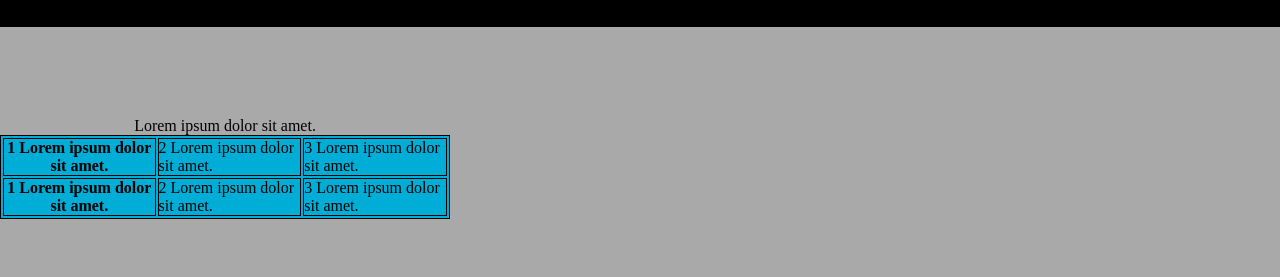
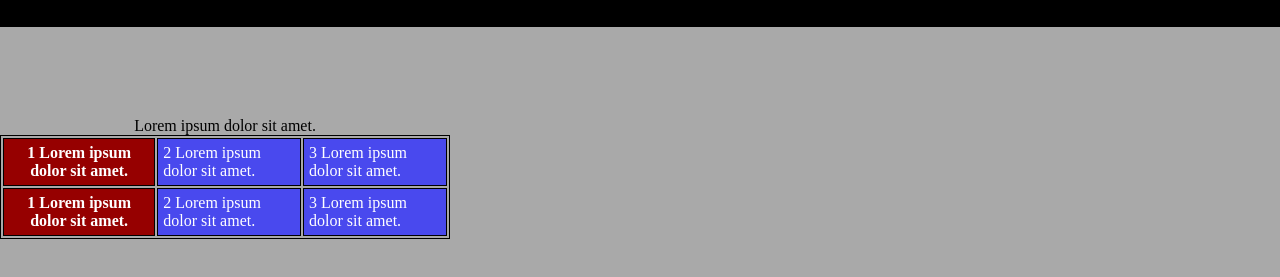
Before and after one commit to sloyan07/Git, a plain HTML site: page index.html in a window 1280 px wide. Shown: the part 53-330 px from the top of the page. Drawn offline with Linux system fonts and the light colour scheme.

Commit message:
style,scss

```diff
--- a/#source/scss/style.scss
+++ b/#source/scss/style.scss
@@ -71,4 +71,13 @@ a{
 
 th{
   background-color: #960000;
+  font-weight: 800;
+  color: white;
+  padding: 5px;
 }
+
+td{
+  padding: 5px;
+  background-color: rgb(73, 73, 238);
+  color: white;
+}
--- a/index.html
+++ b/index.html
@@ -38,7 +38,7 @@
         </div>
     </header>
     <br><br><br><br><br>
-    <table  width="450px" bordercolor="#000" bgcolor="#00add6"  border="1">
+    <table  width="450px" bordercolor="#000"  border="1">
 
         <caption>Lorem ipsum dolor sit amet.</caption>
         <tr>
```
Also changed, not shown: css/style.css.
